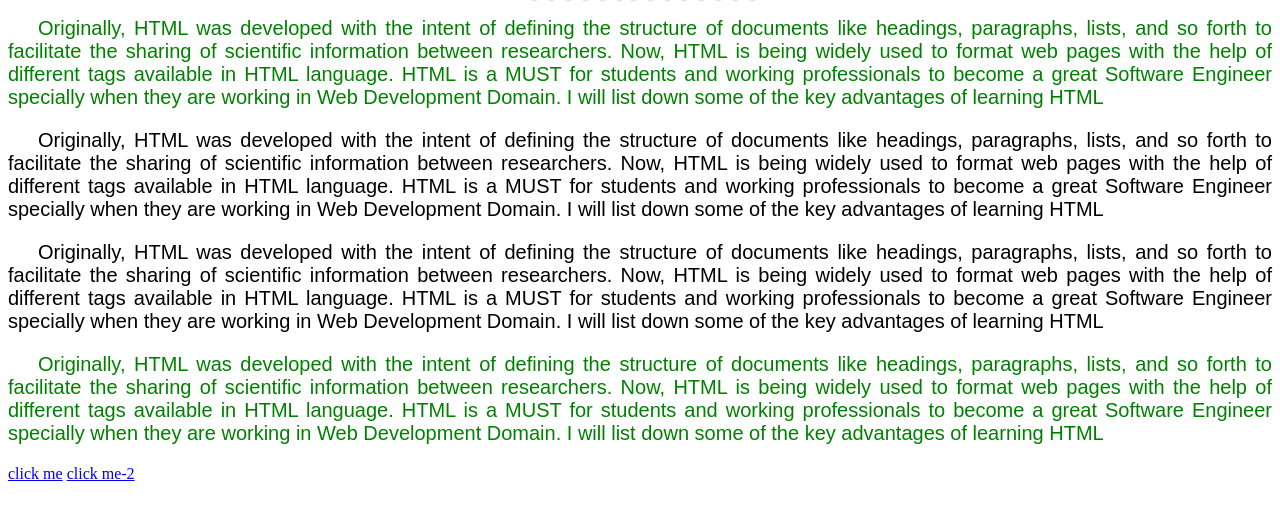
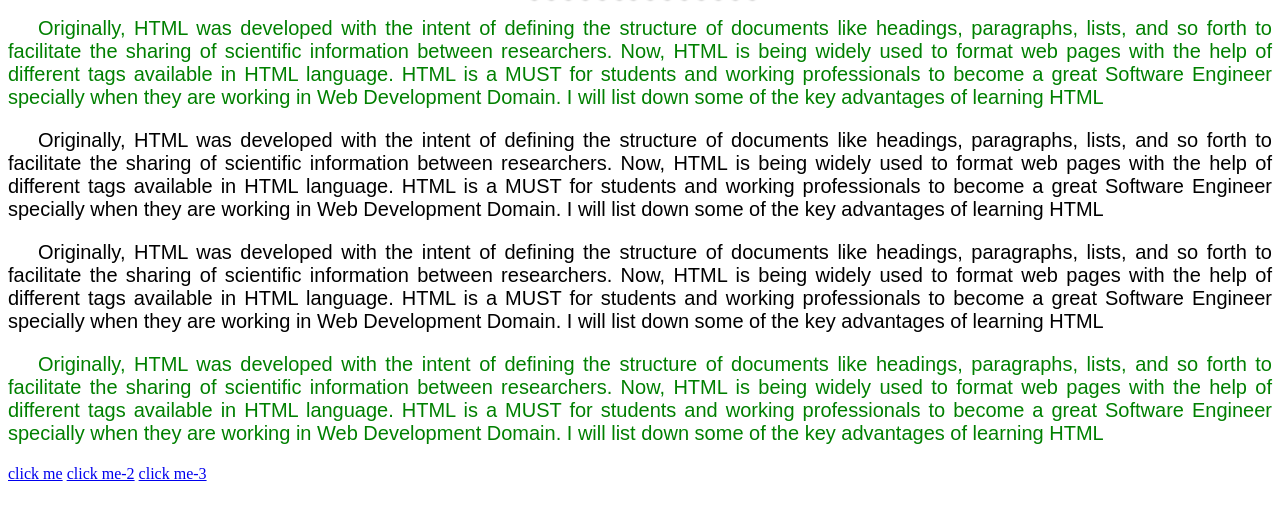
Before and after one commit to irsrfsd/demo2, a plain HTML site: page index.html in a window 1280 px wide. Shown: the part 60-580 px from the top of the page. Drawn offline with Linux system fonts and the light colour scheme; a web font is replaced by a local one.

Commit message:
third commit

```diff
--- a/index.html
+++ b/index.html
@@ -34,6 +34,7 @@
        <p class="font-effect-fire">Originally, HTML was developed with the intent of defining the structure of documents like headings, paragraphs, lists, and so forth to facilitate the sharing of scientific information between researchers. Now, HTML is being widely used to format web pages with the help of different tags available in HTML language. HTML is a MUST for students and working professionals to become a great Software Engineer specially when they are working in Web Development Domain. I will list down some of the key advantages of learning HTML</p>
        <a href="hy.html">click me</a>
     <a href="p1.html">click me-2</a>
+    <a href="p1.html">click me-3</a>
 
     </body>
 </html>
```
